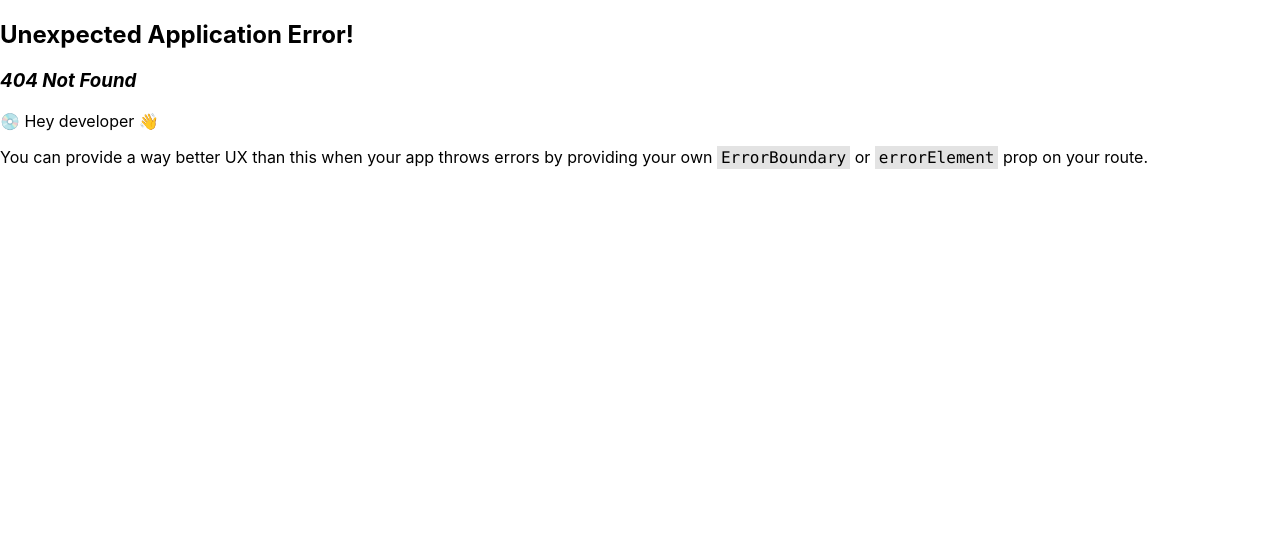
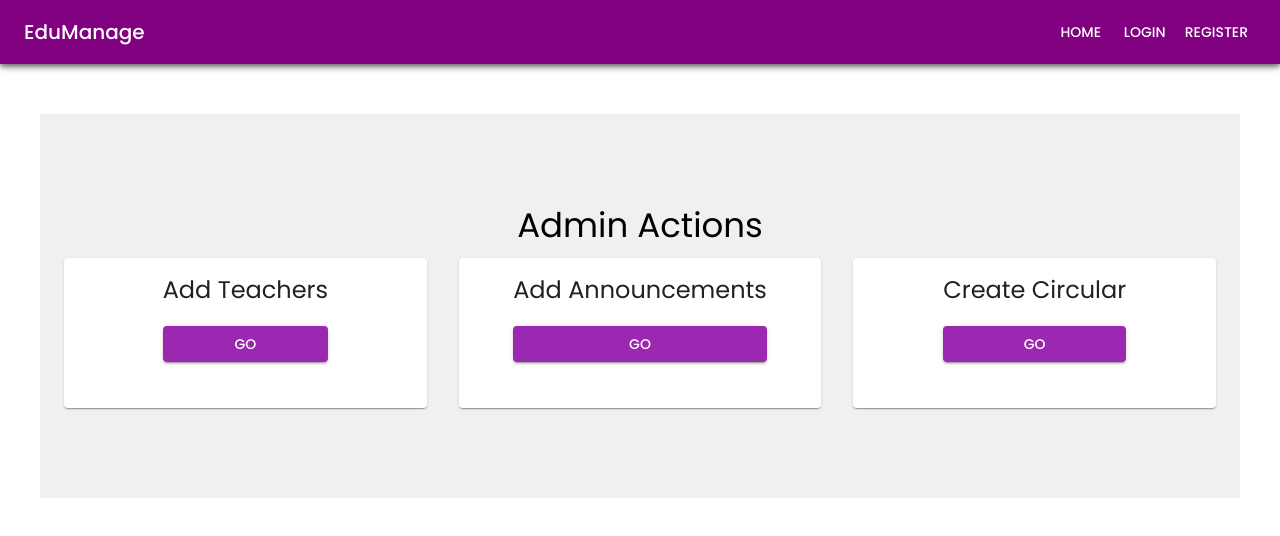
Before and after one commit to SubramaniyamJ/EMP, a React (Create React App) app in the folder emp-frontend/: page /admin in a window 1280 px wide. Before the commit this address had no page. Shown: the top 536 px of the page. Built offline with nearby package versions, Linux system fonts and the light colour scheme.

Commit message:
admin dashboard created

```diff
--- a/emp-frontend/src/App.js
+++ b/emp-frontend/src/App.js
@@ -8,6 +8,7 @@ import { Attendence } from './components/Attendence';
 import { createBrowserRouter, createRoutesFromElements, Route, RouterProvider } from 'react-router-dom';
 import HomePage from './components/Homepage/HomePage';
 import Appbar from './components/Homepage/Appbar';
+import Admindashboard from './components/Admindashboard';
 
 const route=createBrowserRouter(
   createRoutesFromElements(
@@ -15,6 +16,7 @@ const route=createBrowserRouter(
       <Route index element={<HomePage/>} />
       <Route path='/login' element={<Login/>} />
       <Route path='/register' element={<Signup/>} />
+      <Route path='/admin' element={<Admindashboard/>} />
     </Route>
   )
 )
--- /dev/null
+++ b/emp-frontend/src/components/Admindashboard.jsx
@@ -0,0 +1,112 @@
+import React from 'react';
+import { AppBar, Toolbar, Typography, Button, Container, Box, Grid, Card, CardContent, IconButton, Menu, MenuItem } from '@mui/material';
+import { motion } from 'framer-motion';
+import { AccountCircle } from '@mui/icons-material';
+import './styles/adminDashboard.css';
+
+const Admindashboard = () => {
+  const [anchorEl, setAnchorEl] = React.useState(null);
+
+  const handleMenu = (event) => {
+    setAnchorEl(event.currentTarget);
+  };
+
+  const handleClose = () => {
+    setAnchorEl(null);
+  };
+
+  return (
+    <>
+      <AppBar position="static" className="app-bar">
+        <Toolbar>
+          <Typography variant="h6" style={{ flexGrow: 1 }}>
+            Admin Dashboard
+          </Typography>
+          <div>
+            <IconButton
+              aria-label="account of current user"
+              aria-controls="menu-appbar"
+              aria-haspopup="true"
+              onClick={handleMenu}
+              color="inherit"
+            >
+              <AccountCircle />
+            </IconButton>
+            <Menu
+              id="menu-appbar"
+              anchorEl={anchorEl}
+              anchorOrigin={{
+                vertical: 'top',
+                horizontal: 'right',
+              }}
+              keepMounted
+              transformOrigin={{
+                vertical: 'top',
+                horizontal: 'right',
+              }}
+              open={Boolean(anchorEl)}
+              onClose={handleClose}
+            >
+              <MenuItem onClick={handleClose}>Profile Setting</MenuItem>
+              <MenuItem onClick={handleClose}>Logout</MenuItem>
+            </Menu>
+          </div>
+        </Toolbar>
+      </AppBar>
+
+      <Container maxWidth="lg" className="dashboard-container">
+        <Box py={5}>
+          <Typography variant="h4" component="h2" gutterBottom textAlign="center" className="section-title">
+            Admin Actions
+          </Typography>
+          <Grid container spacing={4} justifyContent="center">
+            <Grid item xs={12} md={4}>
+              <motion.div whileHover={{ scale: 1.05 }}>
+                <Card className="action-card">
+                  <CardContent style={{display:'flex',flexDirection:'column',gap:'20px'}}>
+                    <Typography variant="h5" component="h3">
+                      Add Teachers
+                    </Typography>
+                    <Button variant="contained" color="secondary" className="action-button">
+                      Go
+                    </Button>
+                  </CardContent>
+                </Card>
+              </motion.div>
+            </Grid>
+            <Grid item xs={12} md={4}>
+              <motion.div whileHover={{ scale: 1.05 }}>
+                <Card className="action-card">
+                  <CardContent style={{display:'flex',flexDirection:'column',gap:'20px'}}>
+                    <Typography variant="h5" component="h3">
+                      Add Announcements
+                    </Typography>
+                    <Button variant="contained" color="secondary" className="action-button">
+                      Go
+                    </Button>
+                  </CardContent>
+                </Card>
+              </motion.div>
+            </Grid>
+            <Grid item xs={12} md={4}>
+              <motion.div whileHover={{ scale: 1.05 }}>
+                <Card className="action-card">
+                  <CardContent style={{display:'flex',flexDirection:'column',gap:'20px'}}>
+                    <Typography variant="h5" component="h3">
+                      Create Circular
+                    </Typography>
+                    <Button variant="contained" color="secondary" className="action-button">
+                      Go
+                    </Button>
+                  </CardContent>
+                </Card>
+              </motion.div>
+            </Grid>
+          </Grid>
+        </Box>
+      </Container>
+    </>
+  );
+};
+
+export default Admindashboard;
--- a/emp-frontend/src/components/Homepage/Footer.css
+++ b/emp-frontend/src/components/Homepage/Footer.css
@@ -1,7 +1,8 @@
 .footer {
-  background-color: #f8f8f8;
+  background-color: rgb(148, 7, 148);
   padding: 20px;
   border-top: 1px solid #ddd;
+  width: 100%;
 }
 
 .footer-content {
--- a/emp-frontend/src/components/Homepage/HomePage.jsx
+++ b/emp-frontend/src/components/Homepage/HomePage.jsx
@@ -71,7 +71,6 @@ const HomePage = () => {
           </div>
         </Carousel>
       </section>
-
       <section className="testimonials">
         <h2>Testimonials</h2>
         <div className="testimonial">
@@ -94,11 +93,6 @@ const HomePage = () => {
             EduManage is a cutting-edge school and college management platform designed to streamline educational administration. Our mission is to provide an intuitive and comprehensive solution that bridges the gap between students, teachers, administrators, and parents. Join us in revolutionizing education management and experience a seamless and efficient way to handle your educational institution's needs.
           </p>
       </section>
-
-      {/* <section className="contact-info">
-        <h2>Contact Us</h2>
-        <p>Have any questions? Reach out to us at <a href="mailto:info@classroomapp.com">info@classroomapp.com</a></p>
-      </section> */}
       <Footer />
     </div>
   );
--- a/emp-frontend/src/components/Login.jsx
+++ b/emp-frontend/src/components/Login.jsx
@@ -3,7 +3,7 @@ import { Container, TextField, Button, MenuItem, Typography, Box, Link, Stack }
 import { motion } from 'framer-motion';
 import './styles/login.css';
 import userservice from '../services/userservice';
-
+import { useNavigate } from 'react-router-dom';
 
 const roles = [
   { value: 'student', label: 'Student' },
@@ -17,14 +17,17 @@ const Login = () => {
     password: '',
     role: ''
   })
-
+  const naviagate=useNavigate();
   const handleRoleChange = (event) => {
     setUser({...user, role: event.target.value});
   };
 
-  const handleLogin = async () => {
+  const HandleLogin = async () => {
         let bool = await userservice.checkUser(user.email, user.password, user.role);
         console.log(bool);
+        if(bool.data){
+         naviagate("/admin");
+        }
   };
 
   return (
@@ -74,7 +77,7 @@ const Login = () => {
           <Button
             fullWidth
             variant="contained"
-            onClick={handleLogin}
+            onClick={HandleLogin}
             style={{ marginTop: '40px' }}
           >
             login
--- /dev/null
+++ b/emp-frontend/src/components/styles/adminDashboard.css
@@ -0,0 +1,37 @@
+.app-bar {
+    background-color: #3949ab;
+    box-shadow: none;
+  }
+
+  .dashboard-container {
+    background-color: #f0f0f0;
+    padding: 50px 0;
+    margin-top: 50px;
+  }
+
+  .section-title {
+    font-size: 2.5rem;
+    margin-bottom: 50px;
+    color: black;
+  }
+
+  .action-card {
+    min-height: 150px;
+    display: flex;
+    flex-direction: column;
+    justify-content: space-between;
+    gap: 20px;
+    align-items: center;
+    text-align: center;
+    box-shadow: 0 4px 8px rgba(0, 0, 0, 0.2);
+    transition: box-shadow 0.3s ease-in-out;
+  }
+
+  .action-card:hover {
+    box-shadow: 0 8px 16px rgba(0, 0, 0, 0.3);
+  }
+
+  .action-button {
+    margin-top: 20px;
+    text-transform: uppercase;
+  }
```
Also changed, not shown: 1 other file (tests, documents, lock files or other folders).
